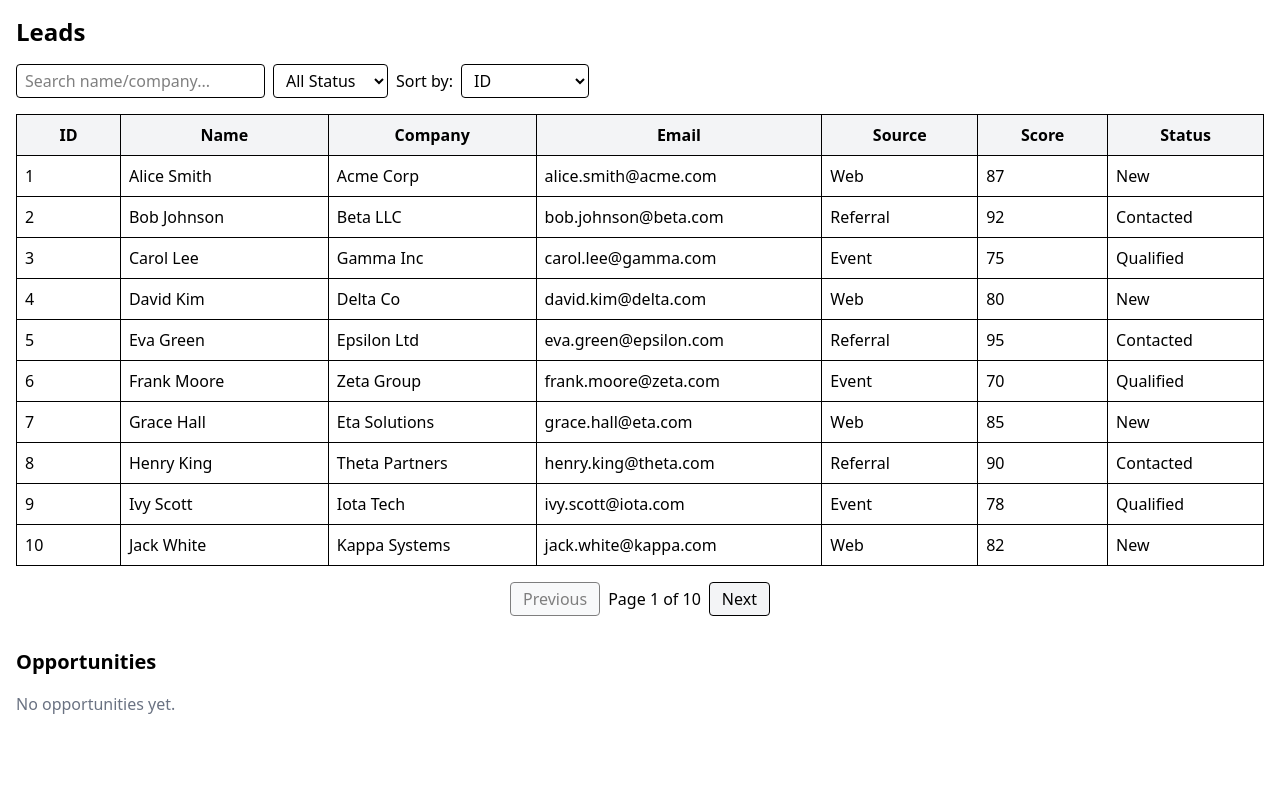
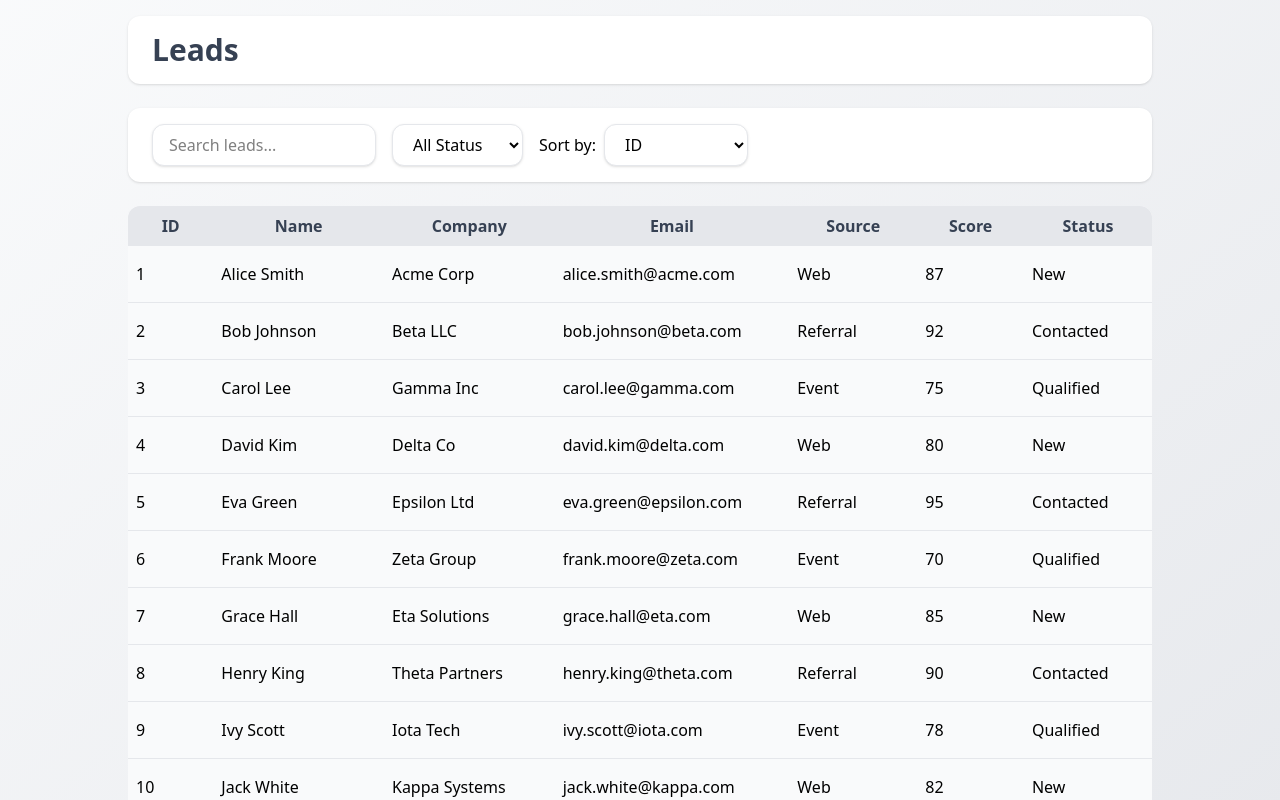
Before and after one commit to italofsan/lead-triage-app, a React (Vite) app: page / in a window 1280 px wide. Shown: the top 800 px of the page. Built offline with nearby package versions, Linux system fonts and the light colour scheme.

Commit message:
Style: Adds style entire project

```diff
--- a/src/components/Filter.tsx
+++ b/src/components/Filter.tsx
@@ -8,7 +8,7 @@ export const Filter = () => {
     <select
       value={statusFilter}
       onChange={(e) => setStatusFilter(e.target.value)}
-      className='border px-2 py-1 rounded'
+      className='px-4 py-2 rounded-xl shadow bg-white border border-gray-200 focus:border-gray-400 focus:ring-2 focus:ring-gray-100 transition-all duration-200'
     >
       <option value=''>All Status</option>
       {STATUS_OPTIONS.map((status) => (
--- a/src/components/LeadConvert.tsx
+++ b/src/components/LeadConvert.tsx
@@ -26,7 +26,7 @@ export const LeadConvert = () => {
         <select
           value={oppStage}
           onChange={(e) => setOppStage(e.target.value)}
-          className='border px-2 py-1 rounded w-full'
+          className='border border-gray-200 bg-gray-50 px-3 py-2 rounded-lg w-full shadow-sm focus:outline-none focus:ring-2 focus:ring-gray-200 disabled:opacity-50 transition duration-150'
         >
           {STAGE_OPTIONS.map((stage) => (
             <option key={stage} value={stage}>
@@ -41,14 +41,14 @@ export const LeadConvert = () => {
           type='number'
           value={oppAmount}
           onChange={(e) => setOppAmount(e.target.value)}
-          className='border px-2 py-1 rounded w-full'
+          className='border border-gray-200 bg-gray-50 px-3 py-2 rounded-lg w-full shadow-sm focus:outline-none focus:ring-2 focus:ring-gray-200 disabled:opacity-50 transition duration-150'
           min='0'
         />
       </div>
       {oppError ? <ErrorText textError={oppError} /> : null}
 
       <button
-        className={`bg-green-500 text-white px-4 py-2 rounded mt-2 ${
+        className={`bg-green-600 text-white px-4 py-2 rounded-lg mt-2 shadow-sm hover:bg-green-700 transition duration-150 disabled:opacity-50 ${
           loading ? '' : 'cursor-pointer'
         }`}
         onClick={() =>
--- a/src/components/Search.tsx
+++ b/src/components/Search.tsx
@@ -6,10 +6,10 @@ export const Search = () => {
   return (
     <input
       type='text'
-      placeholder='Search name/company...'
+      placeholder='Search leads...'
       value={search}
       onChange={(e) => setSearch(e.target.value)}
-      className='border px-2 py-1 rounded'
+      className='px-4 py-2 rounded-xl shadow bg-white border border-gray-200 focus:border-gray-400 focus:ring-2 focus:ring-gray-100 w-56 transition-all duration-200'
     />
   )
 }
--- a/src/components/SlideOverPanel.tsx
+++ b/src/components/SlideOverPanel.tsx
@@ -12,10 +12,12 @@ export const SlideOverPanel = () => {
       onClick={closeLeadPanel}
     >
       <div
-        className='bg-white w-96 h-full shadow-2xl p-6 flex flex-col'
+        className='bg-white w-96 h-full shadow-2xl p-6 flex flex-col rounded-l-2xl overflow-y-auto border border-gray-200'
         onClick={(e) => e.stopPropagation()}
       >
-        <h2 className='text-xl font-bold mb-4'>Lead Details</h2>
+        <h2 className='text-xl font-bold mb-4 text-gray-700 rounded-xl bg-gray-100 shadow px-4 py-2'>
+          Lead Details
+        </h2>
         <LeadDetail />
         <hr className='my-4' />
         <LeadConvert />
--- a/src/components/Sort.tsx
+++ b/src/components/Sort.tsx
@@ -9,7 +9,7 @@ export const Sort = () => {
       <select
         value={sortBy}
         onChange={(e) => setSortBy(e.target.value as 'id' | 'score')}
-        className='border rounded px-2 py-1'
+        className='px-4 py-2 rounded-xl shadow bg-white border border-gray-200 focus:border-gray-400 focus:ring-2 focus:ring-gray-100 transition-all duration-200'
       >
         <option value='id'>ID</option>
         <option value='score'>Score (desc)</option>
--- a/src/components/TableLeads.tsx
+++ b/src/components/TableLeads.tsx
@@ -32,57 +32,71 @@ export const TableLeads = () => {
   return (
     <>
       <div className='w-full overflow-x-auto'>
-        <table className='min-w-full border table-fixed'>
+        <table className='min-w-full table-fixed rounded-xl shadow-lg overflow-hidden bg-gray-50'>
           <thead>
-            <tr className='bg-gray-100'>
-              <th className='p-2 border w-[80px] min-w-[60px]'>ID</th>
-              <th className='p-2 border w-[160px] min-w-[120px]'>Name</th>
-              <th className='p-2 border w-[160px] min-w-[120px]'>Company</th>
-              <th className='p-2 border w-[220px] min-w-[180px]'>Email</th>
-              <th className='p-2 border w-[120px] min-w-[100px]'>Source</th>
-              <th className='p-2 border w-[100px] min-w-[80px]'>Score</th>
-              <th className='p-2 border w-[120px] min-w-[100px]'>Status</th>
+            <tr className='rounded-t-xl'>
+              <th className='p-2 w-[80px] min-w-[60px] bg-gray-200 text-gray-700 font-semibold'>
+                ID
+              </th>
+              <th className='p-2 w-[160px] min-w-[120px] bg-gray-200 text-gray-700 font-semibold'>
+                Name
+              </th>
+              <th className='p-2 w-[160px] min-w-[120px] bg-gray-200 text-gray-700 font-semibold'>
+                Company
+              </th>
+              <th className='p-2 w-[220px] min-w-[180px] bg-gray-200 text-gray-700 font-semibold'>
+                Email
+              </th>
+              <th className='p-2 w-[120px] min-w-[100px] bg-gray-200 text-gray-700 font-semibold'>
+                Source
+              </th>
+              <th className='p-2 w-[100px] min-w-[80px] bg-gray-200 text-gray-700 font-semibold'>
+                Score
+              </th>
+              <th className='p-2 w-[120px] min-w-[100px] bg-gray-200 text-gray-700 font-semibold'>
+                Status
+              </th>
             </tr>
           </thead>
           <tbody>
             {paginatedLeads.map((lead) => (
               <tr
                 key={lead.id}
-                className='hover:bg-gray-50 cursor-pointer'
+                className='hover:bg-gray-100 cursor-pointer rounded-lg transition-colors border-b border-gray-200 align-middle'
                 onClick={() => openLeadPanel(lead)}
               >
-                <td className='p-2 border'>{lead.id}</td>
-                <td className='p-2 border truncate whitespace-nowrap overflow-hidden'>
+                <td className='py-4 px-2'>{lead.id}</td>
+                <td className='py-4 px-2 truncate whitespace-nowrap overflow-hidden'>
                   {lead.name}
                 </td>
-                <td className='p-2 border truncate whitespace-nowrap overflow-hidden'>
+                <td className='py-4 px-2 truncate whitespace-nowrap overflow-hidden'>
                   {lead.company}
                 </td>
-                <td className='p-2 border truncate whitespace-nowrap overflow-hidden'>
+                <td className='py-4 px-2 truncate whitespace-nowrap overflow-hidden'>
                   {lead.email}
                 </td>
-                <td className='p-2 border'>{lead.source}</td>
-                <td className='p-2 border'>{lead.score}</td>
-                <td className='p-2 border'>{lead.status}</td>
+                <td className='py-4 px-2'>{lead.source}</td>
+                <td className='py-4 px-2'>{lead.score}</td>
+                <td className='py-4 px-2'>{lead.status}</td>
               </tr>
             ))}
           </tbody>
         </table>
       </div>
 
-      <div className='flex justify-center items-center gap-2 mt-4 '>
+      <div className='flex justify-center items-center gap-4 mt-6'>
         <button
-          className='px-3 py-1 rounded border bg-gray-100 disabled:opacity-50 cursor-pointer disabled:cursor-default'
+          className='px-4 py-2 rounded-xl shadow bg-white border border-gray-200 text-gray-700 font-semibold disabled:opacity-50 cursor-pointer disabled:cursor-default transition-all duration-200 hover:bg-gray-100'
           onClick={() => setPage((prevState) => Math.max(1, prevState - 1))}
           disabled={page === 1}
         >
           Previous
         </button>
-        <span>
+        <span className='px-4 py-2 rounded-xl bg-gray-100 text-gray-700 font-medium shadow border border-gray-200'>
           Page {page} of {totalPages}
         </span>
         <button
-          className='px-3 py-1 rounded border bg-gray-100 disabled:opacity-50 cursor-pointer disabled:cursor-default'
+          className='px-4 py-2 rounded-xl shadow bg-white border border-gray-200 text-gray-700 font-semibold disabled:opacity-50 cursor-pointer disabled:cursor-default transition-all duration-200 hover:bg-gray-100'
           onClick={() =>
             setPage((prevState) => Math.min(totalPages, prevState + 1))
           }
--- a/src/components/TableOpportunities.tsx
+++ b/src/components/TableOpportunities.tsx
@@ -11,26 +11,27 @@ export const TableOpportunities = () => {
       {emptyList ? (
         <div className='text-gray-500'>No opportunities yet.</div>
       ) : (
-        <table className='min-w-full border table-fixed'>
+        <table className='min-w-full table-fixed rounded-xl shadow-lg overflow-hidden'>
           <thead>
-            <tr className='bg-gray-100'>
-              <th className='p-2 border w-[160px] min-w-[120px]'>Name</th>
-              <th className='p-2 border w-[120px] min-w-[100px]'>Stage</th>
-              <th className='p-2 border w-[120px] min-w-[100px]'>Amount</th>
-              <th className='p-2 border w-[200px] min-w-[140px]'>
-                Account Name
-              </th>
+            <tr className='bg-gray-100 rounded-t-xl'>
+              <th className='p-2 w-[160px] min-w-[120px]'>Name</th>
+              <th className='p-2 w-[120px] min-w-[100px]'>Stage</th>
+              <th className='p-2 w-[120px] min-w-[100px]'>Amount</th>
+              <th className='p-2 w-[200px] min-w-[140px]'>Account Name</th>
             </tr>
           </thead>
           <tbody>
             {opportunities.map((opp) => (
-              <tr key={opp.id}>
-                <td className='p-2 border'>{opp.name}</td>
-                <td className='p-2 border'>{opp.stage}</td>
-                <td className='p-2 border'>
+              <tr
+                key={opp.id}
+                className='rounded-lg transition-colors hover:bg-gray-50'
+              >
+                <td className='p-2'>{opp.name}</td>
+                <td className='p-2'>{opp.stage}</td>
+                <td className='p-2'>
                   {opp.amount !== undefined ? `$${opp.amount}` : '-'}
                 </td>
-                <td className='p-2 border'>{opp.accountName}</td>
+                <td className='p-2'>{opp.accountName}</td>
               </tr>
             ))}
           </tbody>
--- a/src/pages/Dashboard.tsx
+++ b/src/pages/Dashboard.tsx
@@ -11,19 +11,27 @@ export const Dashboard = () => {
   const { selectedLead } = useLeadEditorContext()
 
   return (
-    <div className='p-4'>
-      <h1 className='text-2xl font-bold mb-4'>Leads</h1>
+    <div className='p-4 min-h-screen bg-gradient-to-br from-gray-50 to-gray-200'>
+      <div className='max-w-5xl mx-auto'>
+        <h1 className='text-3xl font-bold mb-6 text-gray-700 rounded-xl bg-white shadow px-6 py-4'>
+          Leads
+        </h1>
 
-      <div className='flex gap-2 mb-4'>
+        <div className='flex gap-4 mb-6 rounded-xl bg-white shadow px-6 py-4'>
           <Search />
           <Filter />
           <Sort />
         </div>
 
+        <div className='mb-8'>
           <TableLeads />
+        </div>
+        <div className='mb-8'>
           <TableOpportunities />
+        </div>
 
         {selectedLead ? <SlideOverPanel /> : null}
       </div>
+    </div>
   )
 }
```
Also changed, not shown: src/components/LeadDetail.tsx (+4 -4 lines). Lines whose indentation alone changed are shown as unchanged.
